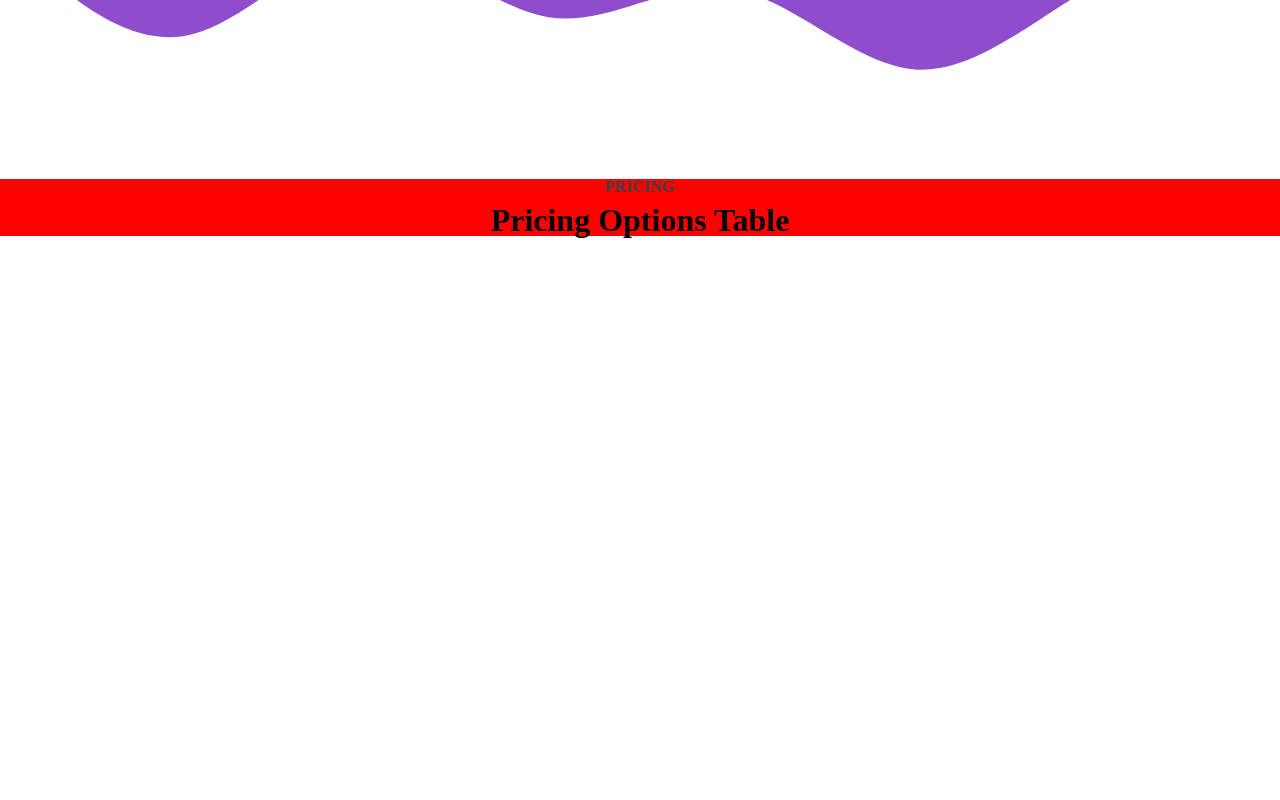
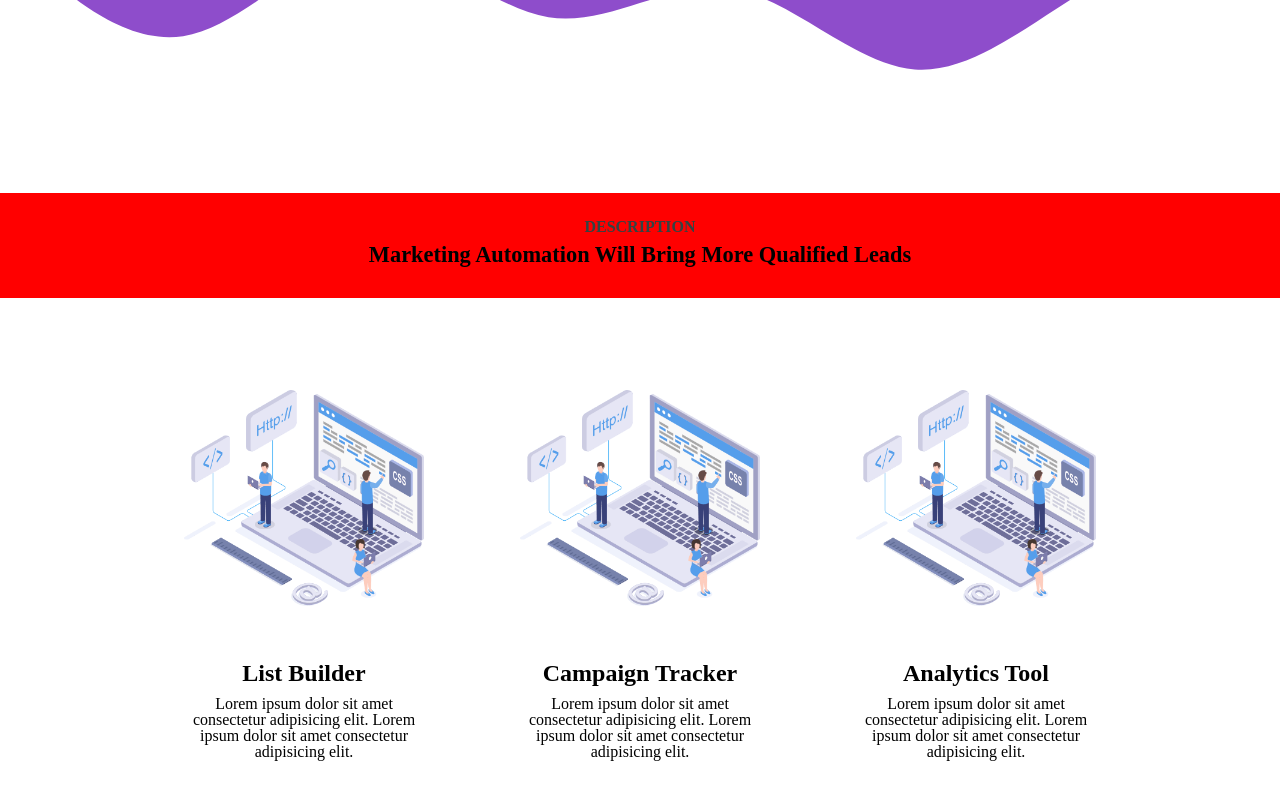
Before and after one commit to krushodev/Landing-Marketing-App, a React (Vite) app: page / in a window 1280 px wide. Shown: the part 714-1514 px from the top of the page. Before the commit the page ends 982 px from the top, so only its background shows below. Built offline with nearby package versions, Linux system fonts and the light colour scheme.

Commit message:
feat: add Description component

```diff
--- a/src/App.jsx
+++ b/src/App.jsx
@@ -1,3 +1,4 @@
+import Description from "./components/Description/Description"
 import Navbar from "./components/Navbar/Navbar"
 import TitleSection from "./components/TitleSection/TitleSection"
 import Header from "./components/header/Header"
@@ -7,7 +8,7 @@ function App() {
     <>
       <Navbar/>
       <Header/>
-      <TitleSection title="Pricing Options Table" section="PRICING"/>
+      <Description/>
     </>
   )
 }
--- /dev/null
+++ b/src/components/Description/Description.css
@@ -0,0 +1,39 @@
+.description-content {
+    display: flex;
+    flex-direction: column;
+    justify-content: center;
+    align-items: center;
+    gap: 15px;
+    max-width: 100%;
+    padding: 50px 0;
+}
+
+.description-card {
+    max-width: 15rem;
+}
+
+.description-card img {
+    max-width: 100%;
+    height: auto;
+}
+
+.description-card h5 {
+    font-size: 1.3em;
+    margin-bottom: -5px;
+}
+
+.description-card h5,
+.description-card p {
+    text-align: center;
+}
+
+@media screen and (min-width: 1000px) {
+    .description-content {
+        flex-direction: row;
+        gap: 6em;
+    }
+
+    .description-card h5 {
+        font-size: 1.5em;
+    }
+}
--- /dev/null
+++ b/src/components/Description/Description.jsx
@@ -0,0 +1,40 @@
+import "./Description.css";
+import TitleSection from "../TitleSection/TitleSection";
+import Img from "../../assets/desc/desc-1.png";
+
+const data = [{
+    img: Img,
+    title: "List Builder",
+    desc: "Lorem ipsum dolor sit amet consectetur adipisicing elit. Lorem ipsum dolor sit amet consectetur adipisicing elit."
+},
+{
+    img: Img,
+    title: "Campaign Tracker",
+    desc: "Lorem ipsum dolor sit amet consectetur adipisicing elit. Lorem ipsum dolor sit amet consectetur adipisicing elit."
+},
+{
+    img: Img,
+    title: "Analytics Tool",
+    desc: "Lorem ipsum dolor sit amet consectetur adipisicing elit. Lorem ipsum dolor sit amet consectetur adipisicing elit."
+}];
+
+const Description = () => {
+  return (
+    <div className="description-container">
+        <TitleSection title="Marketing Automation Will Bring More Qualified Leads" section="description"/>
+        <div className="description-content">
+            {data.map(item => {
+                return(
+                    <div className="description-card">
+                        <img src={item.img} alt="desc-img" />
+                        <h5>{item.title}</h5>
+                        <p>{item.desc}</p>
+                    </div>
+                );
+            })}
+        </div>
+    </div>
+  )
+}
+
+export default Description;
--- a/src/components/Header/Header.css
+++ b/src/components/Header/Header.css
@@ -22,7 +22,7 @@
     margin-bottom: 40px;
 }
 
-button {
+.header-content button {
     border: none;
     background-color: black;
     color: white;
@@ -31,7 +31,7 @@ button {
     font-size: 0.9em;
 }
 
-img {
+.header-container img {
     width: 100%;
     background-color: blue;
 }
--- a/src/components/TitleSection/TitleSection.css
+++ b/src/components/TitleSection/TitleSection.css
@@ -1,16 +1,19 @@
 .section {
-    width: 100%;
+    max-width: 100%;
     text-align: center;
     background-color: red;
+    margin: 30px 0;
+    padding: 10px;
 }
 
 .section p {
     font-size: 1em;
     color: rgb(50, 68, 68);
     font-weight: bold;
+    text-transform: uppercase;
 }
 
 .section h3 {
     margin-top: -7px;
-    font-size: 2em;
+    font-size: 1.4em;
 }
```
